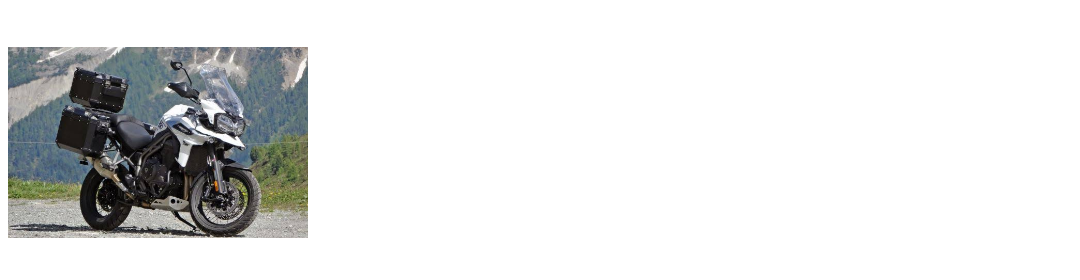
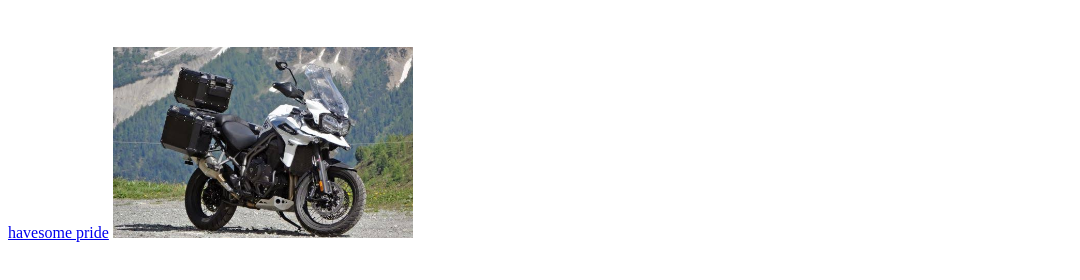
Before and after one commit to loardbeerus/testinggithub, a plain HTML site: page index.html in a window 1280 px wide. Shown: the part 262-542 px from the top of the page, without its empty margins (0-1080 px from the left). Drawn offline with Linux system fonts and the light colour scheme.

Commit message:
index.html

```diff
--- a/index.html
+++ b/index.html
@@ -8,6 +8,7 @@ hello world i am a computer
 <p style="font-size:50px">
 and i hate you
 </p>
+<a href="https://youtu.be/ee7cNkQrcgI">havesome pride</a>
 <a href="https://youtu.be/ee7cNkQrcgI"><img src="images.jpg" width="300px" length="300px" alt="my name is tiger"></a>
 </body>
 </html>
```
